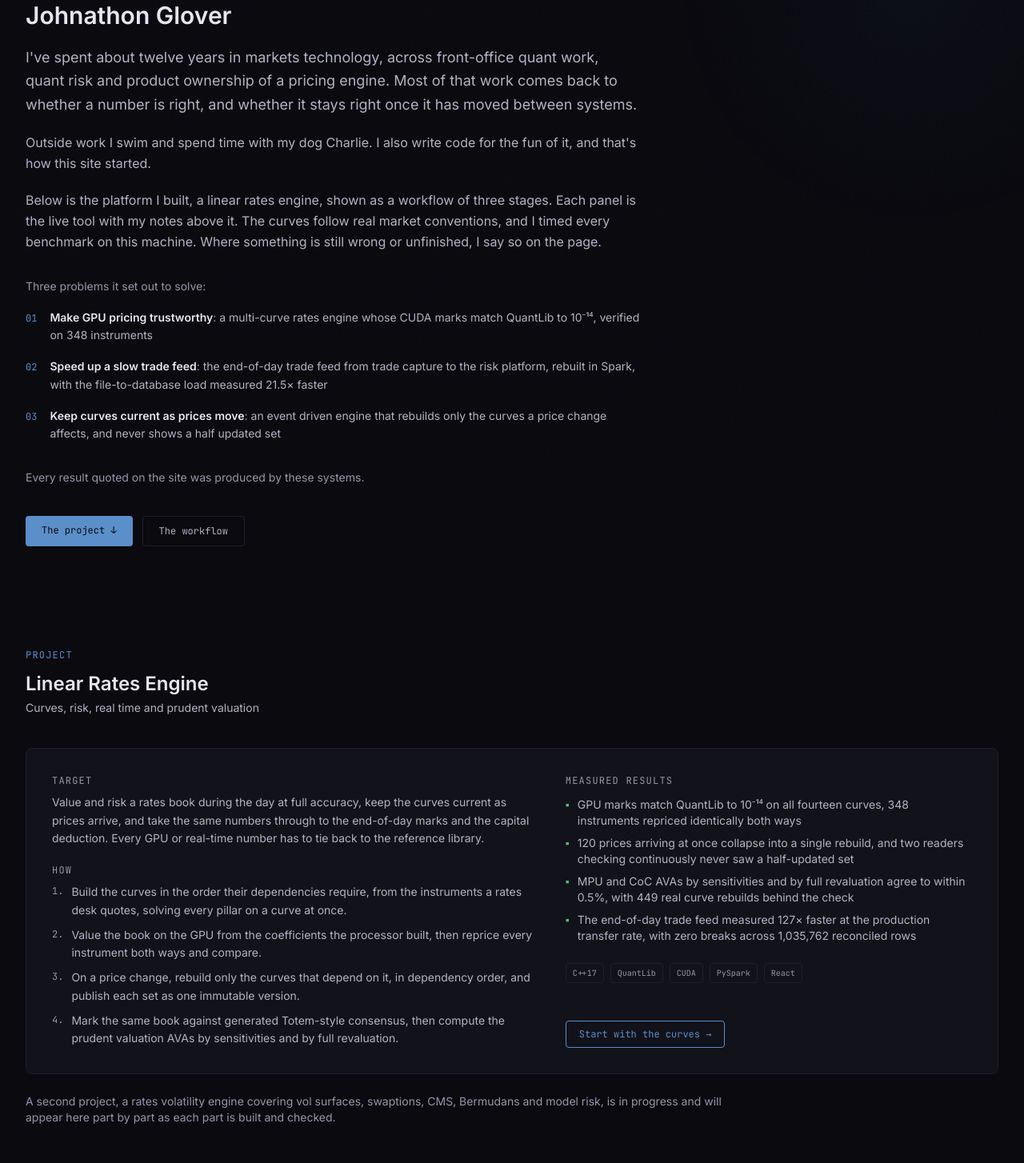
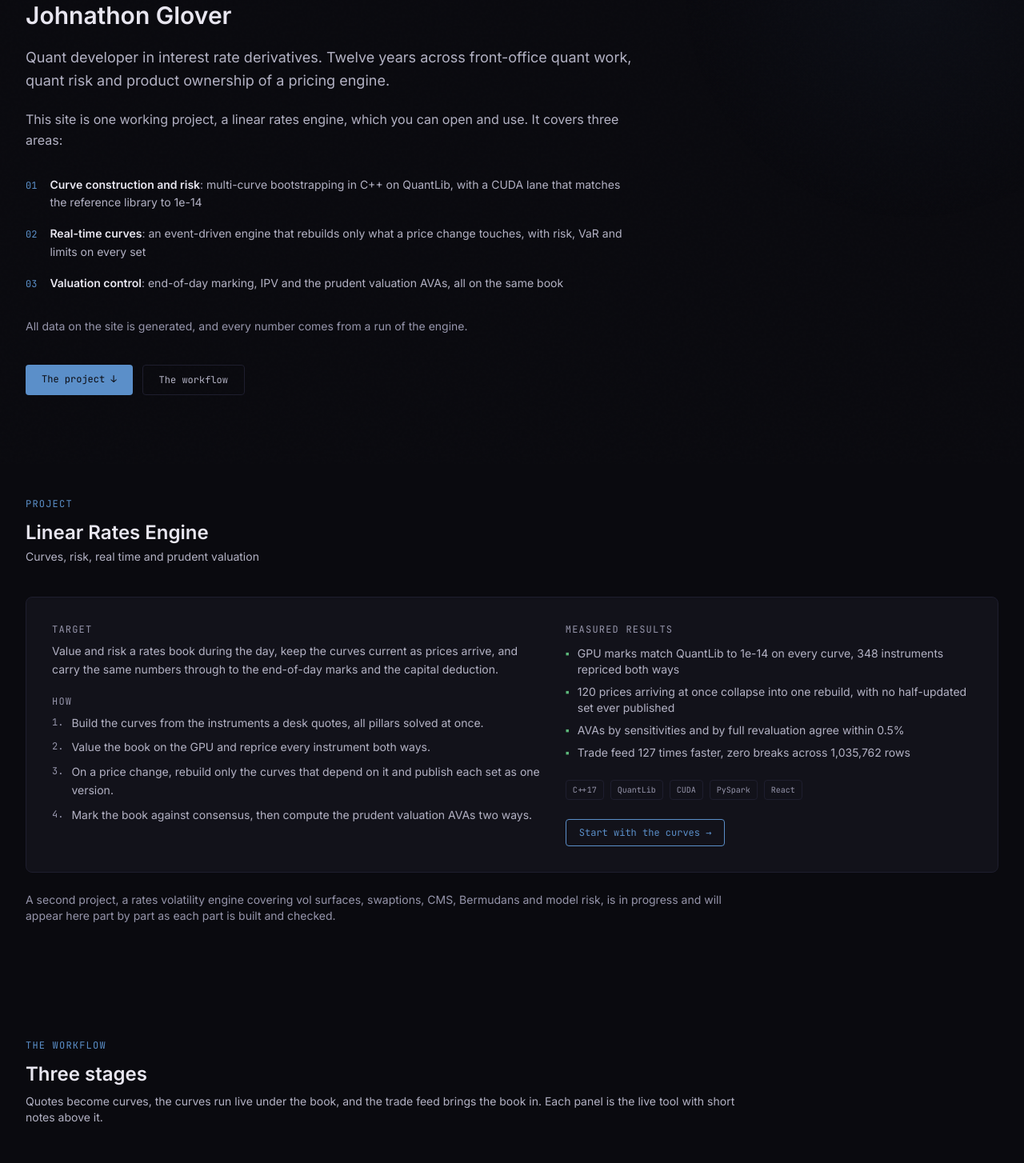
Before and after one commit to jrwglover/portfolio, a React (Vite) app: page / in a window 1280 px wide. Shown: the part 220-1674 px from the top of the page at 80% size. Built offline with nearby package versions, Linux system fonts and the light colour scheme.

Commit message:
Front page shortened and plainer

```diff
--- a/src/components/landing/Hero.tsx
+++ b/src/components/landing/Hero.tsx
@@ -1,19 +1,7 @@
 const TARGETS = [
-  {
-    n: '01',
-    goal: 'Make GPU pricing trustworthy',
-    how: 'a multi-curve rates engine whose CUDA marks match QuantLib to 10⁻¹⁴, verified on 348 instruments',
-  },
-  {
-    n: '02',
-    goal: 'Speed up a slow trade feed',
-    how: 'the end-of-day trade feed from trade capture to the risk platform, rebuilt in Spark, with the file-to-database load measured 21.5× faster',
-  },
-  {
-    n: '03',
-    goal: 'Keep curves current as prices move',
-    how: 'an event driven engine that rebuilds only the curves a price change affects, and never shows a half updated set',
-  },
+  { n: '01', goal: 'Curve construction and risk', how: 'multi-curve bootstrapping in C++ on QuantLib, with a CUDA lane that matches the reference library to 1e-14' },
+  { n: '02', goal: 'Real-time curves', how: 'an event-driven engine that rebuilds only what a price change touches, with risk, VaR and limits on every set' },
+  { n: '03', goal: 'Valuation control', how: 'end-of-day marking, IPV and the prudent valuation AVAs, all on the same book' },
 ];
 
 export default function Hero() {
@@ -35,26 +23,13 @@ export default function Hero() {
           </h1>
 
           <p className="text-lg leading-relaxed mb-5" style={{ color: 'var(--text-secondary)' }}>
-            I&apos;ve spent about twelve years in markets technology, across front-office
-            quant work, quant risk and product ownership of a pricing engine. Most of that
-            work comes back to whether a number is right, and whether it stays right once
-            it has moved between systems.
-          </p>
-
-          <p className="text-base leading-relaxed mb-5" style={{ color: 'var(--text-secondary)' }}>
-            Outside work I swim and spend time with my dog Charlie. I also write code for
-            the fun of it, and that&apos;s how this site started.
+            Quant developer in interest rate derivatives. Twelve years across front-office
+            quant work, quant risk and product ownership of a pricing engine.
           </p>
 
           <p className="text-base leading-relaxed mb-8" style={{ color: 'var(--text-secondary)' }}>
-            Below is the platform I built, a linear rates engine, shown as a workflow of
-            three stages. Each panel is the live tool with my notes above it. The curves
-            follow real market conventions, and I timed every benchmark on this machine.
-            Where something is still wrong or unfinished, I say so on the page.
-          </p>
-
-          <p className="text-sm leading-relaxed mb-4" style={{ color: 'var(--text-dim)' }}>
-            Three problems it set out to solve:
+            This site is one working project, a linear rates engine, which you can open and
+            use. It covers three areas:
           </p>
 
           <ul className="space-y-4 mb-8">
@@ -71,7 +46,7 @@ export default function Hero() {
           </ul>
 
           <p className="text-sm leading-relaxed" style={{ color: 'var(--text-dim)' }}>
-            Every result quoted on the site was produced by these systems.
+            All data on the site is generated, and every number comes from a run of the engine.
           </p>
 
           <div className="flex gap-3 mt-9">
--- a/src/components/landing/ProjectCard.tsx
+++ b/src/components/landing/ProjectCard.tsx
@@ -4,20 +4,20 @@ import { project, stages, stagePath } from '../../config/workflow';
 // The three systems used to be three case studies. They are one platform now,
 // so the card describes the platform and the stages carry the detail.
 const TARGET =
-  'Value and risk a rates book during the day at full accuracy, keep the curves current as prices arrive, and take the same numbers through to the end-of-day marks and the capital deduction. Every GPU or real-time number has to tie back to the reference library.';
+  'Value and risk a rates book during the day, keep the curves current as prices arrive, and carry the same numbers through to the end-of-day marks and the capital deduction.';
 
 const HOW = [
-  'Build the curves in the order their dependencies require, from the instruments a rates desk quotes, solving every pillar on a curve at once.',
-  'Value the book on the GPU from the coefficients the processor built, then reprice every instrument both ways and compare.',
-  'On a price change, rebuild only the curves that depend on it, in dependency order, and publish each set as one immutable version.',
-  'Mark the same book against generated Totem-style consensus, then compute the prudent valuation AVAs by sensitivities and by full revaluation.',
+  'Build the curves from the instruments a desk quotes, all pillars solved at once.',
+  'Value the book on the GPU and reprice every instrument both ways.',
+  'On a price change, rebuild only the curves that depend on it and publish each set as one version.',
+  'Mark the book against consensus, then compute the prudent valuation AVAs two ways.',
 ];
 
 const RESULTS = [
-  'GPU marks match QuantLib to 10⁻¹⁴ on all fourteen curves, 348 instruments repriced identically both ways',
-  '120 prices arriving at once collapse into a single rebuild, and two readers checking continuously never saw a half-updated set',
-  'MPU and CoC AVAs by sensitivities and by full revaluation agree to within 0.5%, with 449 real curve rebuilds behind the check',
-  'The end-of-day trade feed measured 127× faster at the production transfer rate, with zero breaks across 1,035,762 reconciled rows',
+  'GPU marks match QuantLib to 1e-14 on every curve, 348 instruments repriced both ways',
+  '120 prices arriving at once collapse into one rebuild, with no half-updated set ever published',
+  'AVAs by sensitivities and by full revaluation agree within 0.5%',
+  'Trade feed 127 times faster, zero breaks across 1,035,762 rows',
 ];
 
 export default function ProjectCard() {
--- a/src/components/landing/WorkflowList.tsx
+++ b/src/components/landing/WorkflowList.tsx
@@ -11,12 +11,11 @@ export default function WorkflowList() {
           The workflow
         </p>
         <h2 className="text-2xl font-semibold" style={{ color: 'var(--text-primary)' }}>
-          Three stages, one book
+          Three stages
         </h2>
         <p className="text-sm mt-2 max-w-4xl" style={{ color: 'var(--text-secondary)' }}>
-          The stages follow the data. Quotes become curves, the curves run live under
-          the book with its risk, marks and capital, and the trade feed brings the book
-          in each evening. Every panel is the live tool with my notes above it.
+          Quotes become curves, the curves run live under the book, and the trade feed
+          brings the book in. Each panel is the live tool with short notes above it.
         </p>
       </div>
 
```
